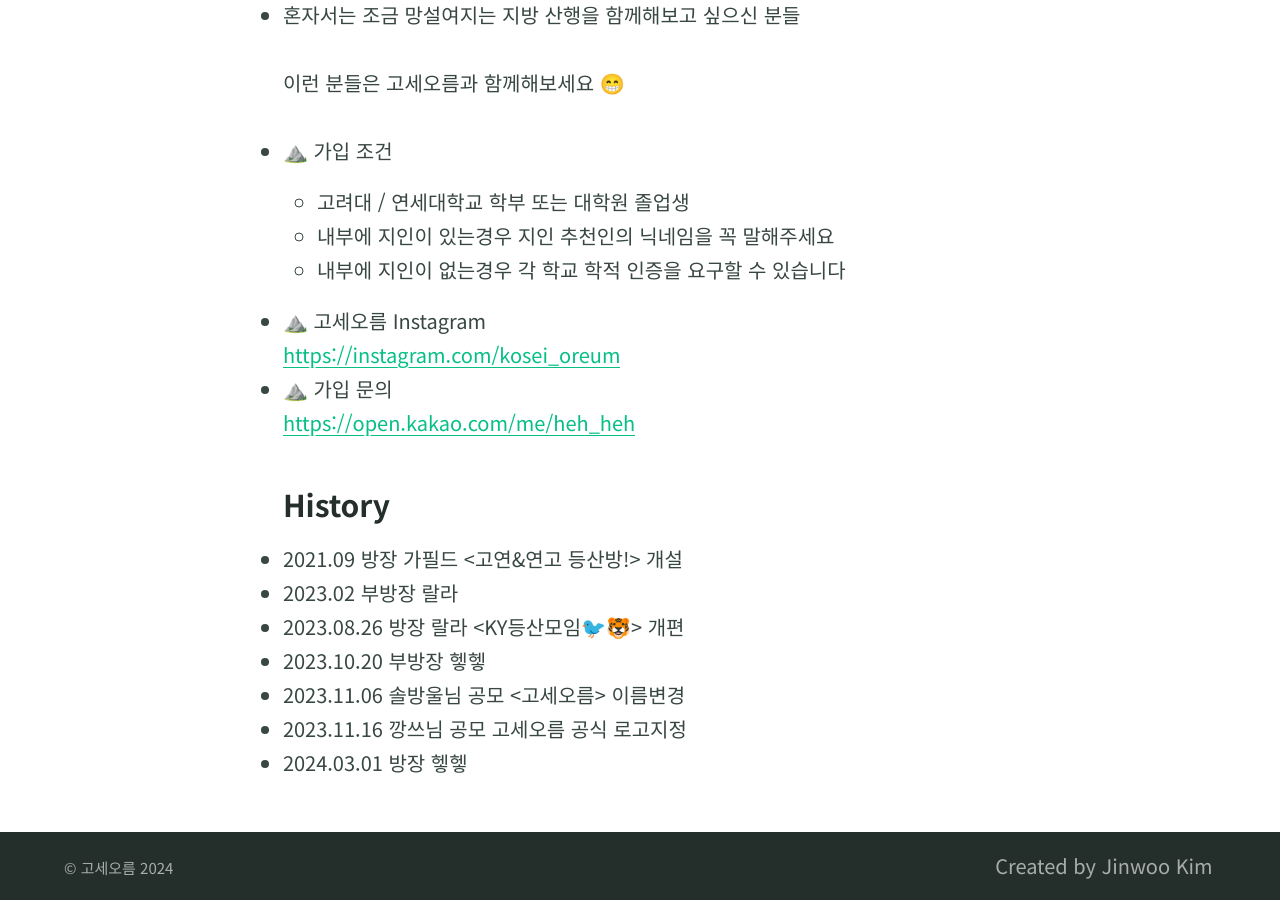
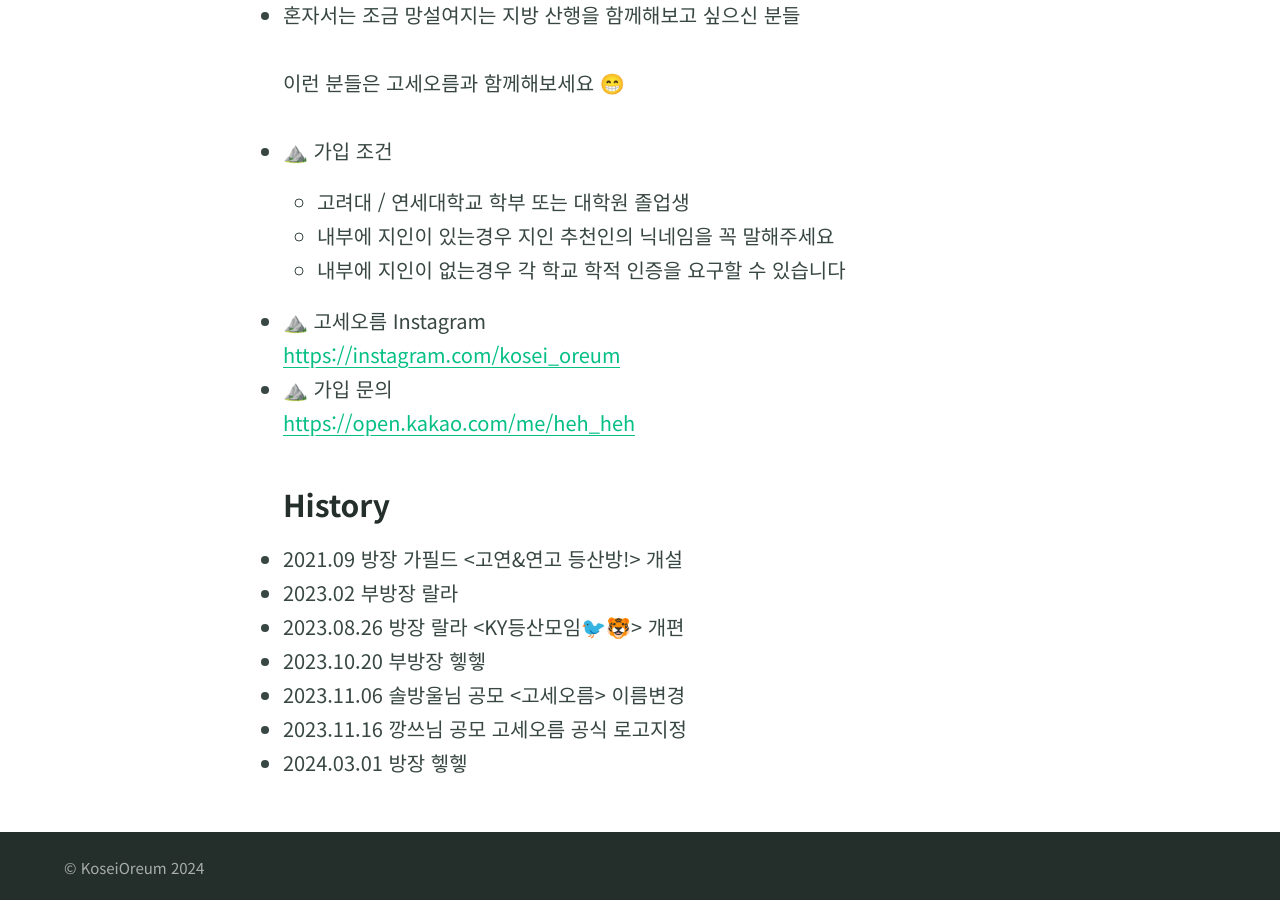
Before and after one commit to KoseiOreum/koseioreum.github.io, a Jekyll site: the page built from index.md, in a window 1280 px wide and 900 px high, scrolled down 751 px. Built offline with Jekyll 4.4.1, drawn with Linux system fonts in a browser that asks for light colours.

Commit message:
initial commit

```diff
--- a/_config.yml
+++ b/_config.yml
@@ -131,8 +131,8 @@ navigation_header:
 #   url: https://github.com/daviddarnes/alembic
 
 navigation_footer:
-- title: Created by Jinwoo Kim
-  url: https://blog.jinwoo.dev
+- title:
+  url:
 
 social_links: # Appears in sidebar. Set the urls then uncomment and comment out as desired
   Instagram: https://instagram.com/koseioreum
--- a/_includes/site-footer.html
+++ b/_includes/site-footer.html
@@ -1,7 +1,7 @@
 <footer class="footer">
   <div class="container">
     <div class="copyright  typeset">
-      <small class="small">&copy; {{ site.title }} {{ site.time | date: '%Y' }}</small>
+      <small class="small">&copy; KoseiOreum {{ site.time | date: '%Y' }}</small>
     </div>
 
     {% include nav-footer.html %}
```
